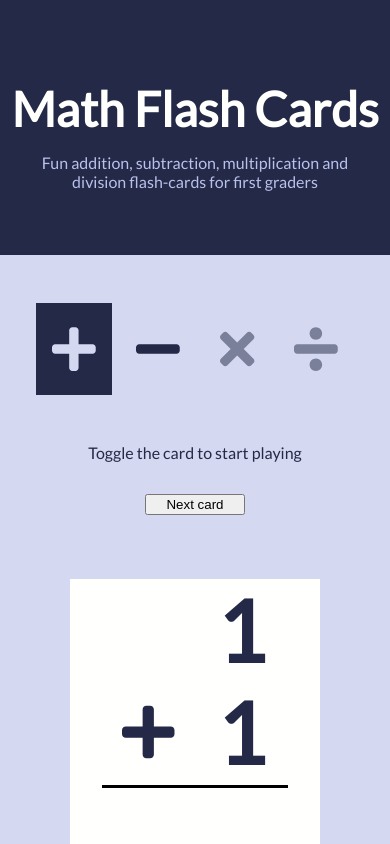
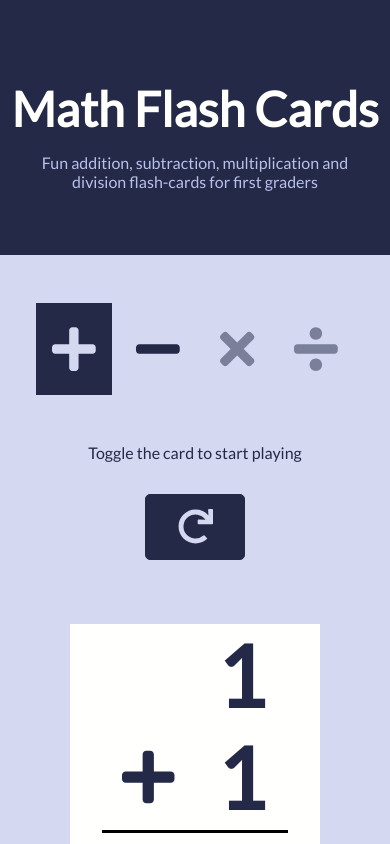
Before and after one commit to nelsonGuti/mathCardsGame, an Angular app: page / in a window 390 px wide. Shown: the top 844 px of the page. Built offline with nearby package versions, Linux system fonts and the light colour scheme.

Commit message:
add faRedo icon to button, styles and remove annoying blue bg on mobile on click

```diff
--- a/src/app/components/card-container/card-container.component.html
+++ b/src/app/components/card-container/card-container.component.html
@@ -3,8 +3,8 @@
     (operationChange)="getSelectedOperation($event)"
   ></app-operators>
   <p>Toggle the card to start playing</p>
-  <button type="button" class="btn btn-bordered" (click)="getNewCards()">
-    Next card
+  <button type="button" class="btn" (click)="getNewCards($event)">
+    <fa-icon [icon]="faRedo"></fa-icon>
   </button>
 
   <app-flip-card [reset]="reset">
--- a/src/app/components/card-container/card-container.component.scss
+++ b/src/app/components/card-container/card-container.component.scss
@@ -21,8 +21,19 @@
   button {
     width: 100px;
     margin: 0 auto;
+    background-color: $card-paragraph;
+    color: $light-background;
+    padding: 0.75rem;
+    border: 1px solid $background-color;
+    border-radius: 5px;
+    font-size: 35px;
     &:hover {
       cursor: pointer;
     }
+    &:focus {
+      outline: none !important;
+      -webkit-box-shadow: none !important;
+      box-shadow: none !important;
+    }
   }
 }
--- a/src/app/components/card-container/card-container.component.ts
+++ b/src/app/components/card-container/card-container.component.ts
@@ -1,7 +1,7 @@
 import { Component, OnInit, Output, EventEmitter } from '@angular/core';
 import { CalculationsService } from 'src/app/services/calculations.service';
 import { Operation } from 'src/app/models/Operation';
-import { faPlus } from '@fortawesome/free-solid-svg-icons';
+import { faPlus, faRedo } from '@fortawesome/free-solid-svg-icons';
 import { Operator } from 'src/app/models/Operator';
 
 interface CardsValues {
@@ -17,6 +17,7 @@ interface CardsValues {
 })
 export class CardContainerComponent implements OnInit {
   reset = false;
+  faRedo = faRedo;
 
   operation: Operation = {
     icon: faPlus,
@@ -33,7 +34,9 @@ export class CardContainerComponent implements OnInit {
 
   ngOnInit(): void {}
 
-  getNewCards() {
+  getNewCards(e?) {
+    e.preventDefault();
+
     switch (this.operation.name) {
       case Operator.ADDITION:
         this.cardValues = this.calculationsService.createAdditionCard();
--- a/src/app/components/flip-card/flip-card.component.scss
+++ b/src/app/components/flip-card/flip-card.component.scss
@@ -4,6 +4,7 @@
   height: 300px;
   margin: 40px 0;
   perspective: 600px;
+  -webkit-tap-highlight-color: transparent;
 }
 
 .card {
```
